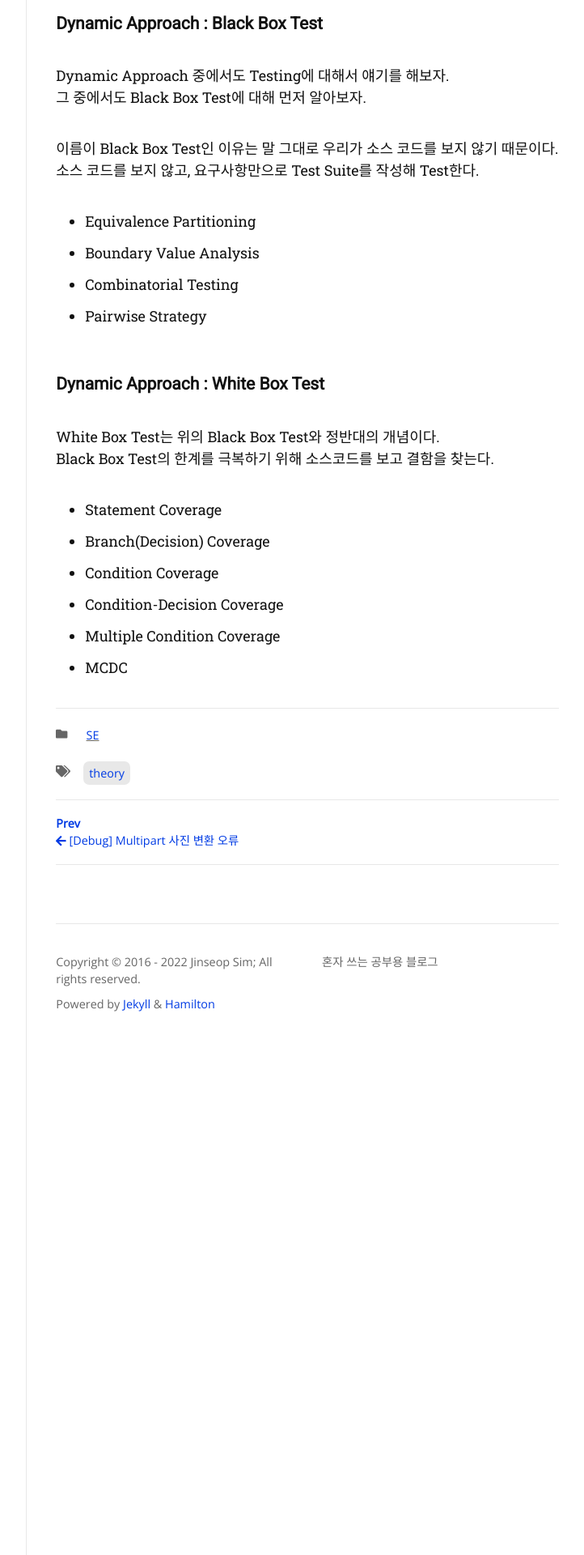
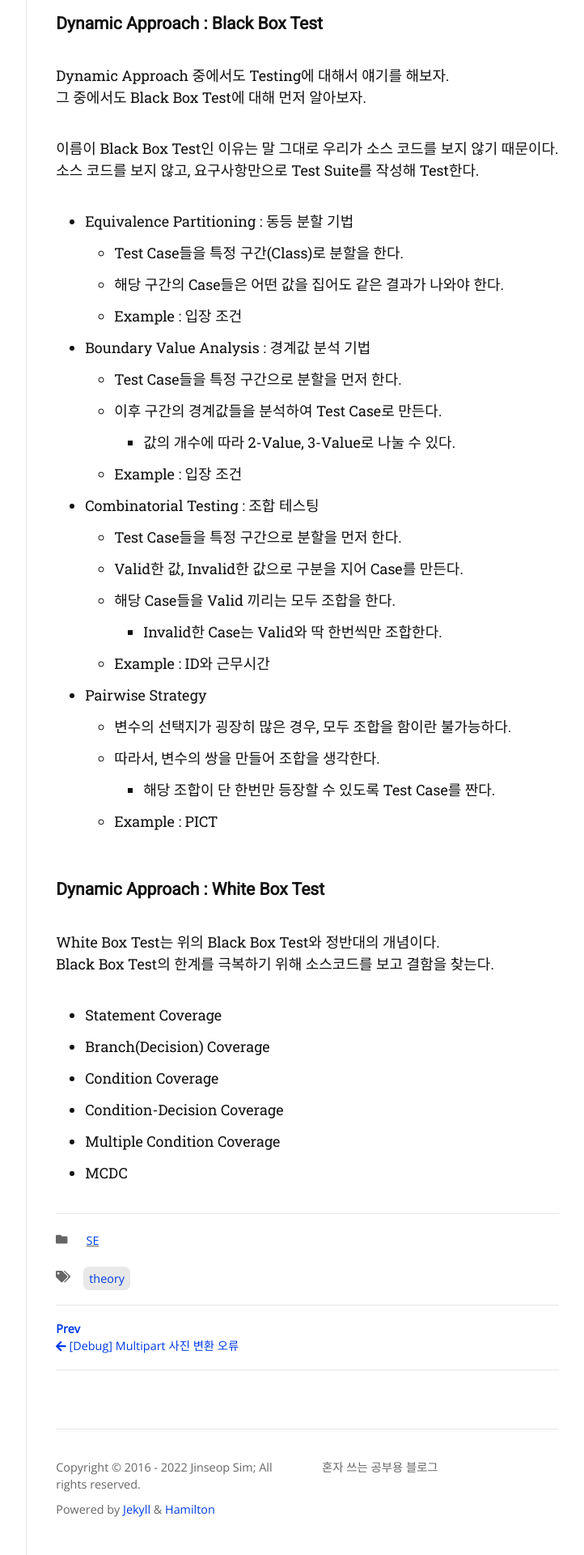
Before and after one commit to Jinseop-Sim/Jinseop-Sim.github.io, a Jekyll site: the page built from _posts/2022-12-09-Testing.md, in a window 1280 px wide. Shown: the part 1126-3046 px from the top of the page at 81% size, without its empty margins (392-1114 px from the left). Built offline with Jekyll 4.4.1, drawn with Linux system fonts in a browser that asks for light colours; nearby versions of some CDN libraries; some web fonts are replaced.

Commit message:
글 내용 추가

```diff
--- a/_posts/2022-12-09-Testing.md
+++ b/_posts/2022-12-09-Testing.md
@@ -36,10 +36,26 @@ Dynamic Approach 중에서도 Testing에 대해서 얘기를 해보자.
 이름이 Black Box Test인 이유는 말 그대로 우리가 소스 코드를 보지 않기 때문이다.
 소스 코드를 보지 않고, 요구사항만으로 Test Suite를 작성해 Test한다.
 
-- Equivalence Partitioning
-- Boundary Value Analysis
-- Combinatorial Testing
+- Equivalence Partitioning : 동등 분할 기법
+  - Test Case들을 특정 구간(Class)로 분할을 한다.
+  - 해당 구간의 Case들은 어떤 값을 집어도 같은 결과가 나와야 한다.
+  - Example : 입장 조건
+- Boundary Value Analysis : 경계값 분석 기법
+  - Test Case들을 특정 구간으로 분할을 먼저 한다.
+  - 이후 구간의 경계값들을 분석하여 Test Case로 만든다.
+    - 값의 개수에 따라 2-Value, 3-Value로 나눌 수 있다.
+  - Example : 입장 조건
+- Combinatorial Testing : 조합 테스팅
+  - Test Case들을 특정 구간으로 분할을 먼저 한다.
+  - Valid한 값, Invalid한 값으로 구분을 지어 Case를 만든다.
+  - 해당 Case들을 Valid 끼리는 모두 조합을 한다.
+    - Invalid한 Case는 Valid와 딱 한번씩만 조합한다.
+  - Example : ID와 근무시간
 - Pairwise Strategy
+  - 변수의 선택지가 굉장히 많은 경우, 모두 조합을 함이란 불가능하다.
+  - 따라서, 변수의 쌍을 만들어 조합을 생각한다.
+    - 해당 조합이 단 한번만 등장할 수 있도록 Test Case를 짠다.
+  - Example : PICT
 
 ### Dynamic Approach : White Box Test
 White Box Test는 위의 Black Box Test와 정반대의 개념이다.
```
